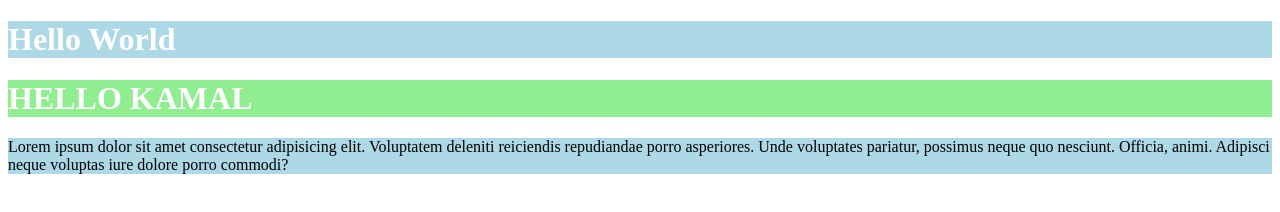
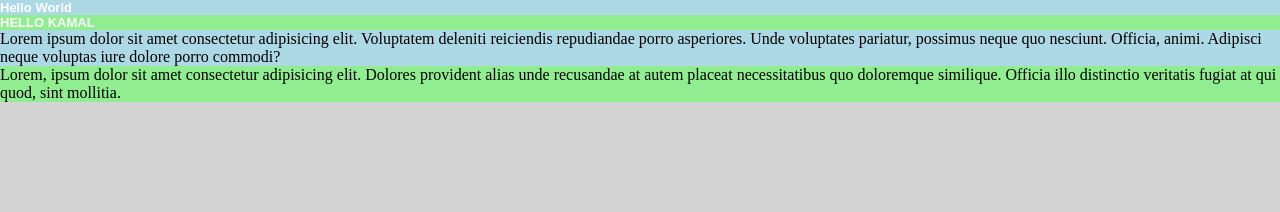
Before and after one commit to sashinkachamath-hue/It-Day3, a plain HTML site: page index.html in a window 1280 px wide. Drawn offline with Linux system fonts and the light colour scheme.

Commit message:
Refactor CSS styles for consistency and improve HTML formatting

```diff
--- a/CSS/style.css
+++ b/CSS/style.css
@@ -18,13 +18,29 @@ body{
 
     background-color: lightblue;
     color: white;
+    font-size: Small;
+    font-family: Arial, Helvetica, sans-serif;
 }
 
 .bg-green-h1{
     background-color: lightgreen;
     color: white;
+    font-size: Small;
+    font-family: Arial, Helvetica, sans-serif;
 }
+
 
 #pg-background{
     background-color: lightblue;
 }
+
+#pg2-background{
+    background-color: lightgreen;
+}
+
+*{
+    background-color: lightgray;
+    margin: 0;
+    padding: 0;
+
+}
--- a/index.html
+++ b/index.html
@@ -7,9 +7,9 @@
      <link rel="stylesheet" href="CSS/style.css">
 </head>
 <body>
-     <h1 class="bg-blue-h1" >  Hello World  </h1>
+     <h1 class="bg-blue-h1">  Hello World  </h1>
      <h1 class="bg-green-h1"> HELLO KAMAL</h1>
      <p id="pg-background"> Lorem ipsum dolor sit amet consectetur adipisicing elit. Voluptatem deleniti reiciendis repudiandae porro asperiores. Unde voluptates pariatur, possimus neque quo nesciunt. Officia, animi. Adipisci neque voluptas iure dolore porro commodi?</p>
-
+    <p id="pg2-background"> Lorem, ipsum dolor sit amet consectetur adipisicing elit. Dolores provident alias unde recusandae at autem placeat necessitatibus quo doloremque similique. Officia illo distinctio veritatis fugiat at qui quod, sint mollitia.</p>
 </body>
 </html>
```
